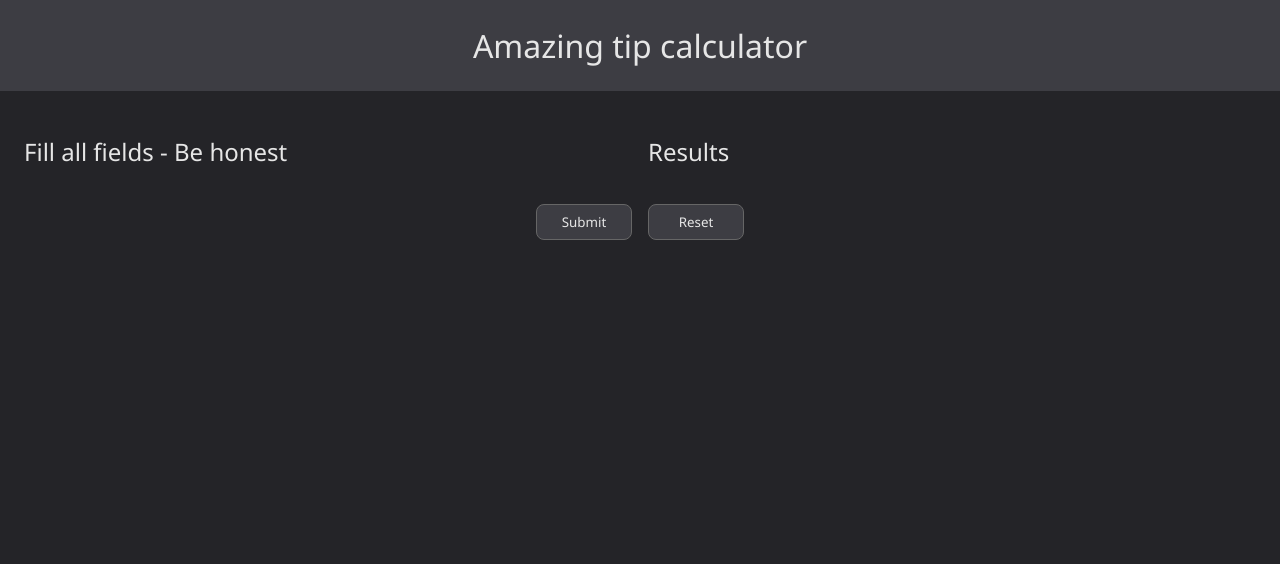
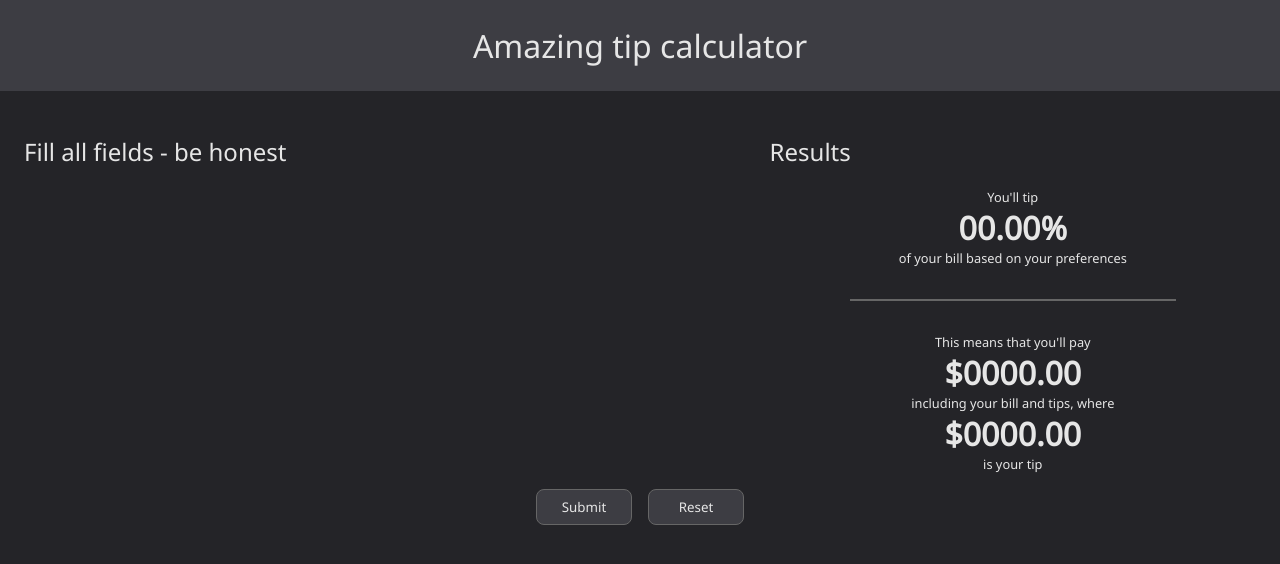
Before and after one commit to arcamp0130/fuzzy-logic, a website with bundled scripts: page src/public/index.html in a window 1280 px wide. Built offline with nearby package versions, Linux system fonts and the light colour scheme.

Commit message:
feat: Adding results layout.

```diff
--- a/src/public/index.html
+++ b/src/public/index.html
@@ -17,13 +17,26 @@
     <main>
         <div class="views container">
             <div class="inputs view">
-                <h2>Fill all fields - Be honest</h2>
+                <h2>Fill all fields - be honest</h2>
                 <form>
 
                 </form>
             </div>
             <div class="results view">
                 <h2>Results</h2>
+                <div class="result container">
+                    <span class="minor">You'll tip</span>
+                    <span class="major" id="tip-percentage">00.00%</span>
+                    <span class="minor">of your bill based on your preferences</span>
+                </div>
+                <hr>
+                <div class="result container">
+                    <span class="minor">This means that you'll pay</span>
+                    <span class="major" id="final-bill">$0000.00</span>
+                    <span class="minor">including your bill and tips, where</span>
+                    <span class="major" id="tip-amount">$0000.00</span>
+                    <span class="minor">is your tip</span>
+                </div>
             </div>
         </div>
         <div class="controls container">
--- a/src/public/sass/index.scss
+++ b/src/public/sass/index.scss
@@ -33,8 +33,30 @@ main {
 
 .views {
     display: grid;
-    grid-template-columns: repeat(2, 1fr);
+    grid-template-columns: 3fr 2fr;
     gap: 1rem;
+}
+
+.results.view {
+    .result {
+        display: flex;
+        flex-direction: column;
+        justify-content: center;
+
+        span {
+            text-align: center;
+
+            &.minor {
+                font-size: 0.8rem;
+            }
+
+            &.major {
+                font-size: 2rem;
+                font-weight: bold;
+            }
+        }
+
+    }
 }
 
 .controls {
@@ -55,6 +77,11 @@ h1 {
     text-align: center;
 }
 
+hr {
+    margin: 2rem 5rem;
+    border: 1px solid color-scheme.$stroke-color;
+}
+
 button {
     min-width: 6rem;
     background-color: color-scheme.$secondary-color;
```
